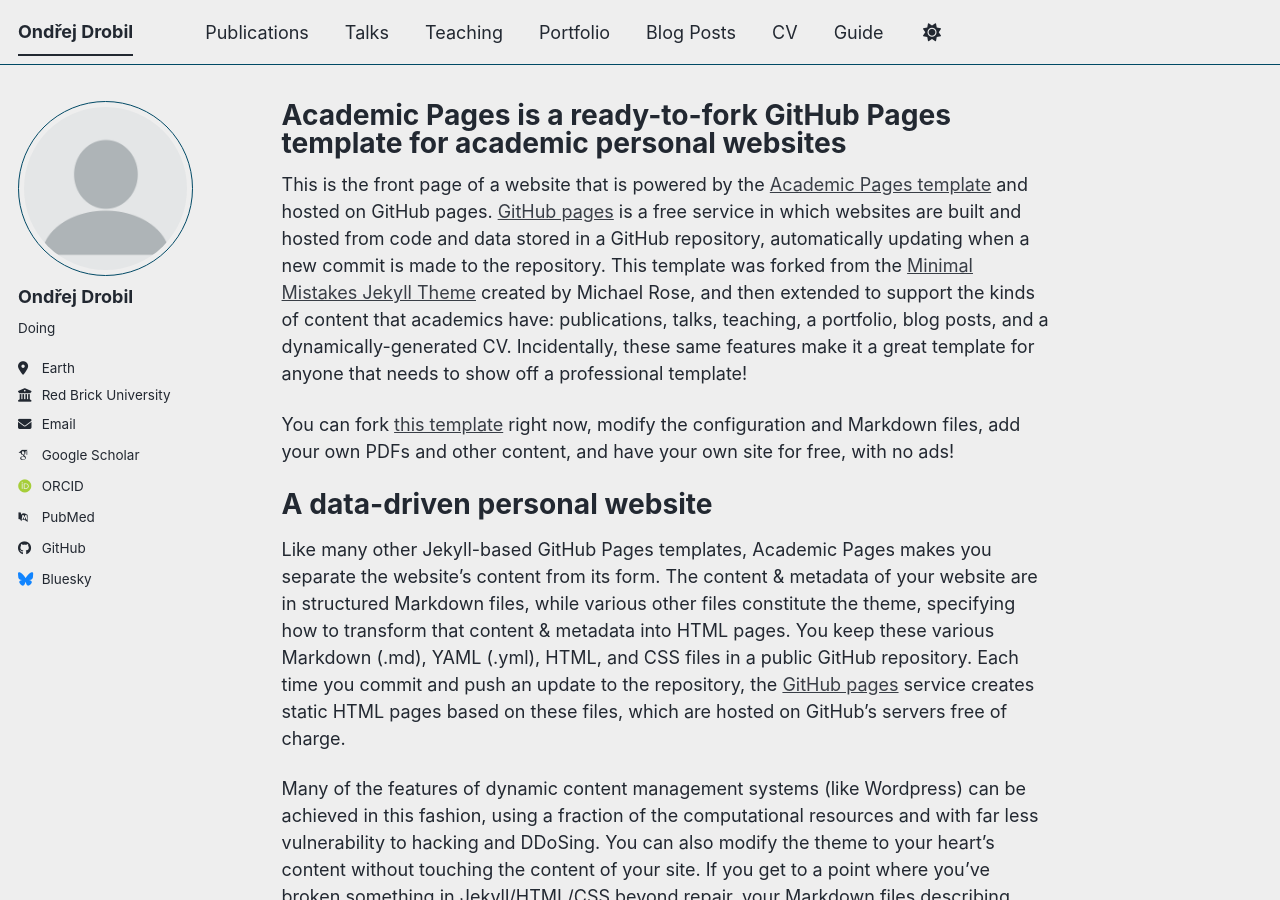
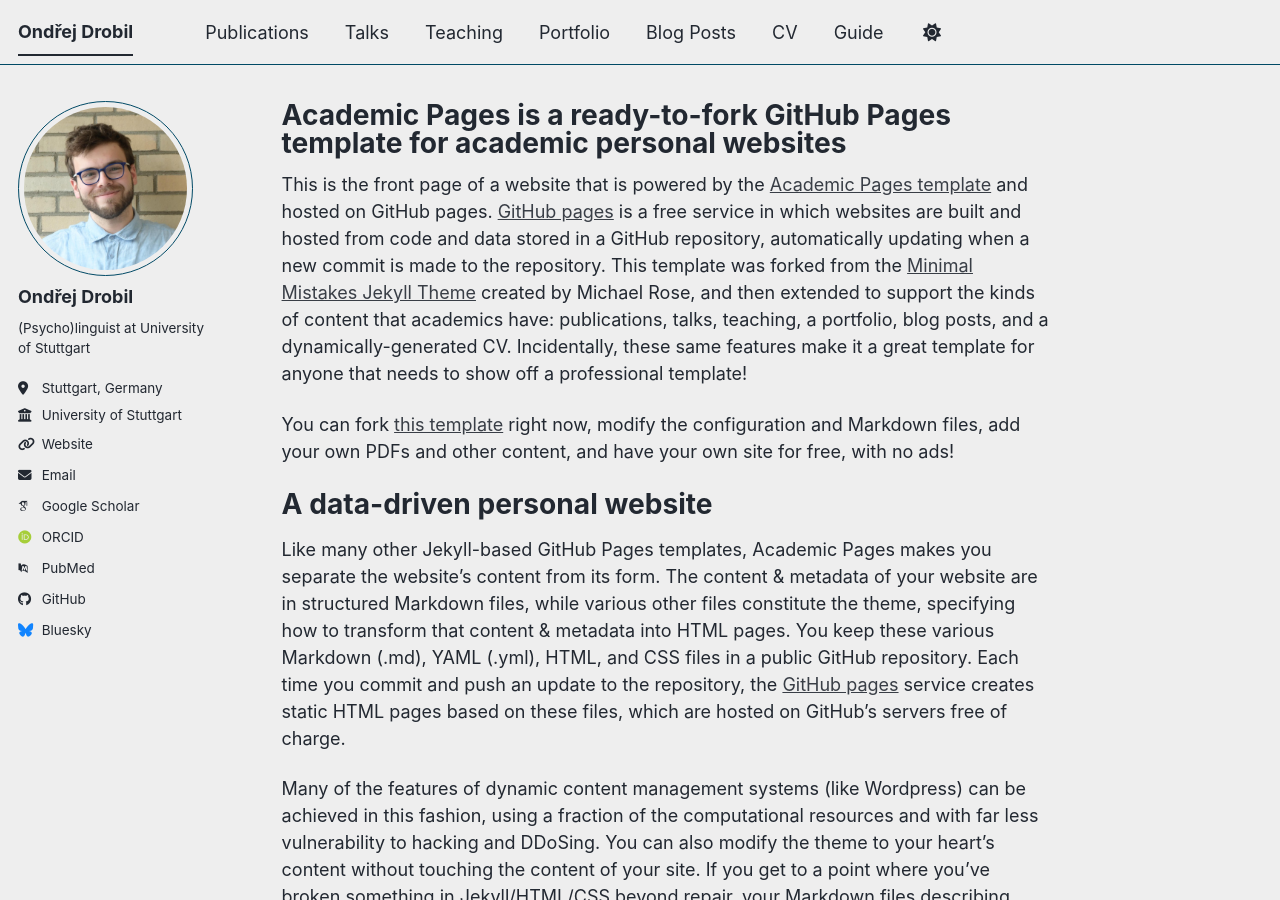
Before and after one commit to ondrejdrobil/ondrejdrobil.github.io, a Jekyll site: the page built from _pages/about.md, in a window 1280 px wide and 900 px high. Built offline with Jekyll 4.4.1, drawn with Linux system fonts in a browser that asks for light colours; some web fonts are replaced; a script bundle is joined from its source files by our own code; library files that are not in the unit come from our copies.

Commit message:
Update _config.yml

```diff
--- a/_config.yml
+++ b/_config.yml
@@ -23,14 +23,14 @@
 #               Additional customization can be done by editing /_includes/author-profile.html
 author:
   # Biographic information
-  avatar           : "profile.png"
+  avatar           : "profile.jpg"
   name             : "Ondřej Drobil"
   pronouns         : # example: "she/her"
-  bio              : "Doing "
-  location         : "Earth"
-  employer         : "Red Brick University"
-  uri              : # URL
-  email            : "none@example.org"
+  bio              : "(Psycho)linguist at University of Stuttgart"
+  location         : "Stuttgart, Germany"
+  employer         : "University of Stuttgart"
+  uri              : https://www.ling.uni-stuttgart.de/en/institute/team/Drobil/
+  email            : "ondrej.drobil@ling.uni-stuttgart.de"
 
   # Academic websites
   academia         : # URL
```
